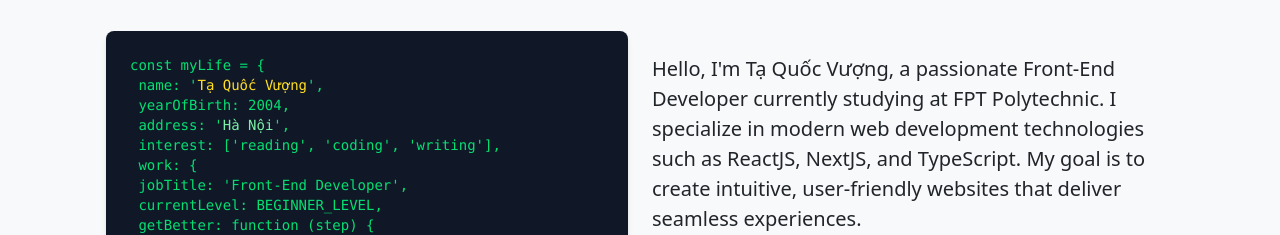
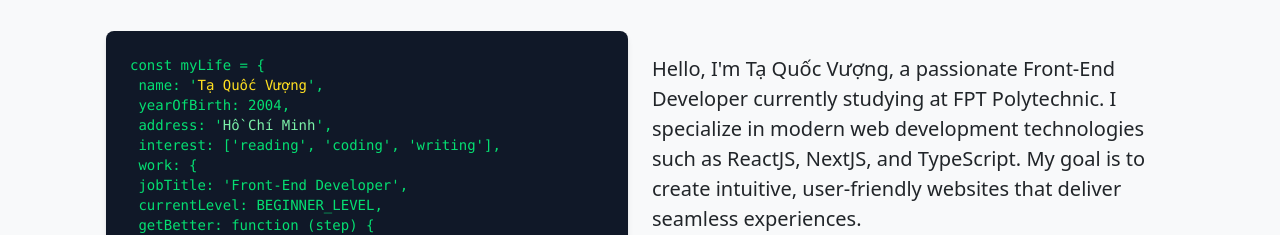
Before and after one commit to tqv04/portfolio, a Next.js app in the folder my-portfolio/: page / in a window 1280 px wide. Shown: the part 996-1231 px from the top of the page. Built offline with nearby package versions, Linux system fonts and the light colour scheme; no server answers.

Commit message:
update v.n

```diff
--- a/my-portfolio/app/about/page.tsx
+++ b/my-portfolio/app/about/page.tsx
@@ -24,7 +24,8 @@ export default function About() {
                     <span> yearOfBirth: 2004,{"\n"}</span>
                     <span>
                       {" "}
-                      address: '<span className="text-green-300">Hà Nội</span>',
+                      address: '
+                      <span className="text-green-300">Hồ Chí Minh</span>',
                       {"\n"}
                     </span>
                     <span>
--- a/my-portfolio/app/styles/project.module.css
+++ b/my-portfolio/app/styles/project.module.css
@@ -66,6 +66,7 @@
   justify-content: space-between;
   gap: 1rem;
 }
+
  @media (max-width: 932px) {
 .cardImg {
   width: 330px;
@@ -75,6 +76,7 @@
   border-top-right-radius: 15px;
   border-top-left-radius: 15px;
 }
+
   }
   @media (max-width: 576px) {
     .cardC{
```
